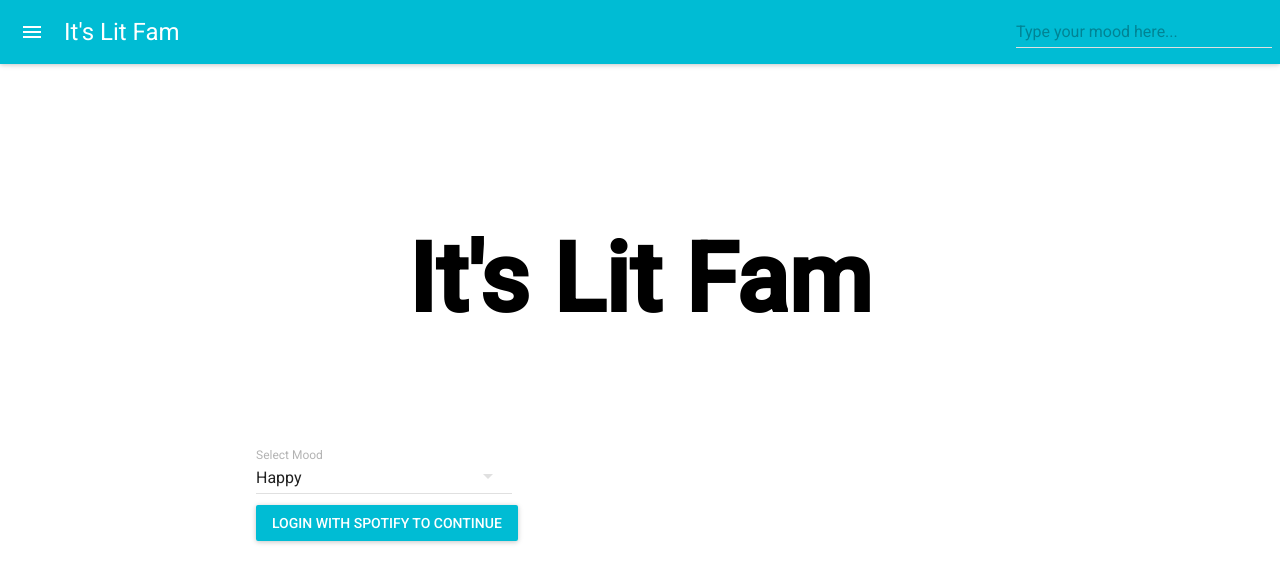
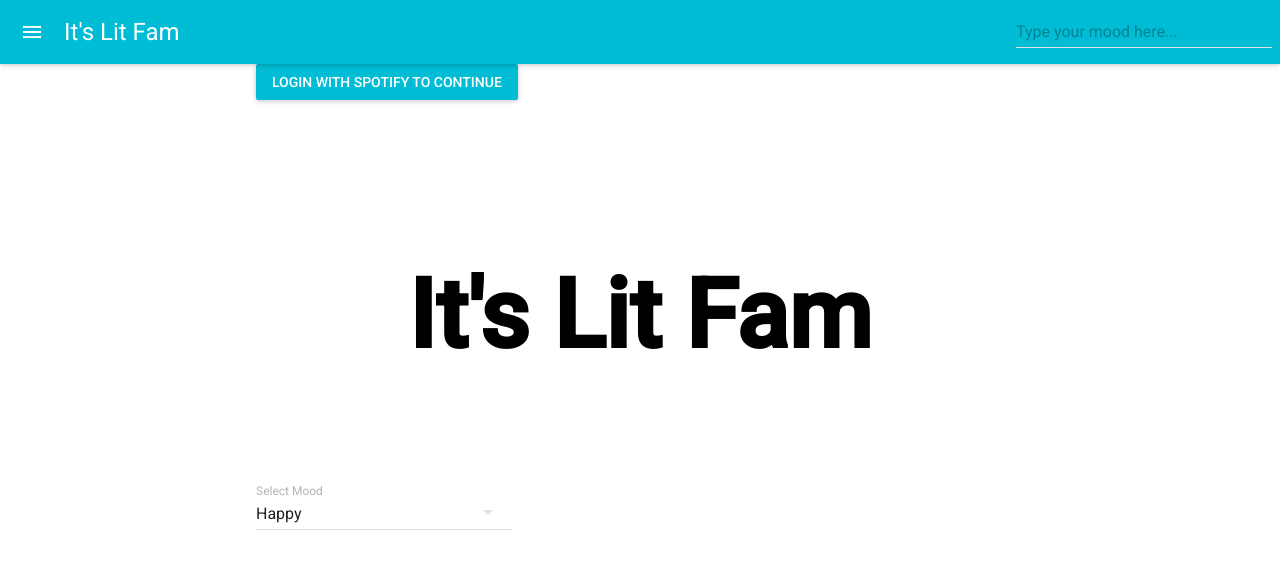
Before and after one commit to joycieyu/RocketProject, a React (Create React App) app: page / in a window 1280 px wide. Shown: the top 582 px of the page. Built offline with nearby package versions, Linux system fonts and the light colour scheme; what react-tap-event-plugin, spotify-web-api-js would draw is missing.

Commit message:
made conditional for search home

```diff
--- a/src/App.js
+++ b/src/App.js
@@ -56,7 +56,6 @@ class App extends Component {
          <div>
             <Nav refreshSongList={this.refreshSongList}/>
             <div className="container">
-             <SearchHome />
              {_.isEmpty(params) &&
                 <RaisedButton label="Login with Spotify to continue" primary={true} onTouchTap={() => goToSpotifyLogin()}/>
              }
@@ -65,6 +64,9 @@ class App extends Component {
              }
              {this.state.nowPlaying.length > 0 &&
                 <AudioPlayer autoplay style={styles.audioPlayerStyle} playlist={this.state.nowPlaying}/>
+             }
+             {this.state.songList.length == 0 &&
+                   <SearchHome />
              }
             </div>
          </div>
```
